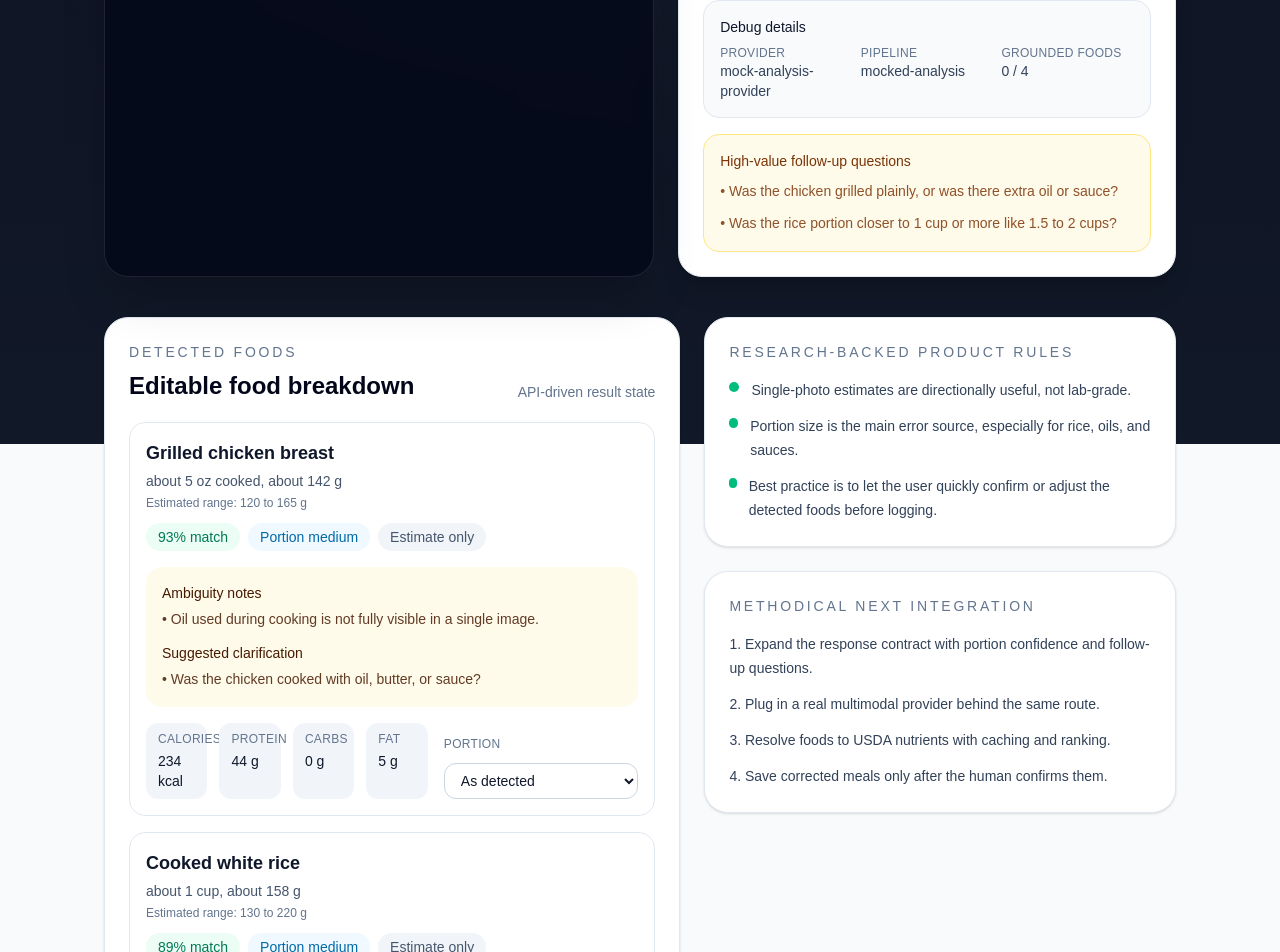
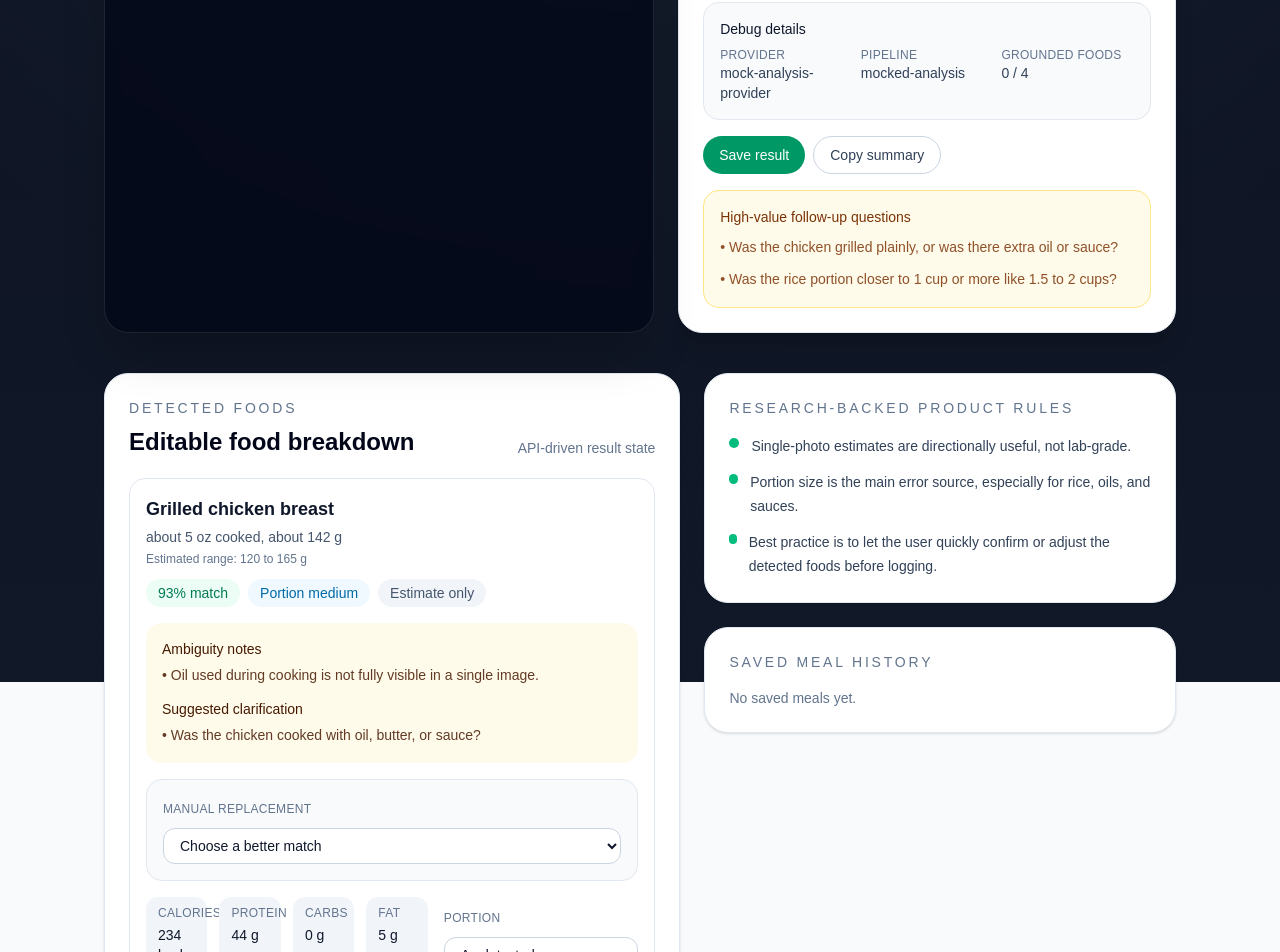
Before and after one commit to RedParrotBerkeley/AI-Macro-Identifier, a Next.js app: page / in a window 1280 px wide. Shown: the part 880-1832 px from the top of the page. Built offline with nearby package versions, Linux system fonts and the light colour scheme.

Commit message:
Add persistence, correction flow, and release docs

```diff
--- a/src/components/analysis-workbench.tsx
+++ b/src/components/analysis-workbench.tsx
@@ -1,7 +1,8 @@
 "use client";
 
-import { useMemo, useState } from "react";
+import { useEffect, useMemo, useState } from "react";
 
+import { loadSavedMeals, saveMeal, type SavedMeal } from "@/lib/storage";
 import type { AnalysisResult, GroundingStatus } from "@/lib/types";
 
 type AnalyzeApiResponse = AnalysisResult & {
@@ -20,6 +21,16 @@ type AnalyzeErrorResponse = {
   pipelineStage?: string;
 };
 
+const manualReplacementOptions = [
+  "Chicken breast, roasted",
+  "Rice, white, cooked",
+  "Avocados, raw",
+  "Vegetables, mixed, cooked",
+  "Salad greens, mixed",
+  "Salmon, cooked",
+  "Eggs, whole, cooked",
+];
+
 export function AnalysisWorkbench({ initialAnalysis }: { initialAnalysis: AnalysisResult }) {
   const [previewUrl, setPreviewUrl] = useState<string | null>(null);
   const [fileName, setFileName] = useState<string>("");
@@ -31,6 +42,12 @@ export function AnalysisWorkbench({ initialAnalysis }: { initialAnalysis: Analys
   const [providerName, setProviderName] = useState<string>("mock-analysis-provider");
   const [pipelineStage, setPipelineStage] = useState<string>("mocked-analysis");
   const [grounding, setGrounding] = useState<GroundingStatus[]>([]);
+  const [savedMeals, setSavedMeals] = useState<SavedMeal[]>([]);
+  const [saveMessage, setSaveMessage] = useState<string>("");
+
+  useEffect(() => {
+    setSavedMeals(loadSavedMeals());
+  }, []);
 
   const totals = useMemo(() => {
     return analysis.foods.reduce(
@@ -85,9 +102,8 @@ export function AnalysisWorkbench({ initialAnalysis }: { initialAnalysis: Analys
       const data = (await response.json()) as AnalyzeApiResponse | AnalyzeErrorResponse;
 
       if (!response.ok || data.status === "error") {
-        const message = data.status === "error"
-          ? data.message
-          : `Analysis failed with status ${response.status}`;
+        const message =
+          data.status === "error" ? data.message : `Analysis failed with status ${response.status}`;
         throw new Error(message);
       }
 
@@ -96,6 +112,7 @@ export function AnalysisWorkbench({ initialAnalysis }: { initialAnalysis: Analys
       setPipelineStage(data.pipelineStage);
       setGrounding(data.grounding);
       setPortionMultipliers({});
+      setSaveMessage("");
     } catch (caughtError) {
       setError(caughtError instanceof Error ? caughtError.message : "Unknown analysis error");
     } finally {
@@ -104,10 +121,64 @@ export function AnalysisWorkbench({ initialAnalysis }: { initialAnalysis: Analys
   }
 
   function updateMultiplier(name: string, nextValue: number) {
+    setSaveMessage("");
     setPortionMultipliers((current) => ({
       ...current,
       [name]: nextValue,
     }));
+  }
+
+  function rerunAnalysis() {
+    void analyzeCurrentImage();
+  }
+
+  function saveCurrentResult() {
+    const entry: SavedMeal = {
+      id: `${Date.now()}`,
+      createdAt: new Date().toISOString(),
+      imageName: fileName || "Untitled meal",
+      analysis,
+    };
+
+    saveMeal(entry);
+    setSavedMeals(loadSavedMeals());
+    setSaveMessage("Saved to local meal history.");
+  }
+
+  async function copySummary() {
+    const text = [
+      `Meal: ${fileName || "Untitled meal"}`,
+      `Calories: ${totals.calories} kcal`,
+      `Protein: ${totals.proteinGrams} g`,
+      `Carbs: ${totals.carbsGrams} g`,
+      `Fat: ${totals.fatGrams} g`,
+    ].join("\n");
+
+    try {
+      await navigator.clipboard.writeText(text);
+      setSaveMessage("Summary copied to clipboard.");
+    } catch {
+      setSaveMessage("Could not copy summary.");
+    }
+  }
+
+  function replaceFoodName(originalName: string, nextName: string) {
+    setAnalysis((current) => ({
+      ...current,
+      foods: current.foods.map((food) =>
+        food.name === originalName
+          ? {
+              ...food,
+              name: nextName,
+              dataSource: "estimated",
+              ambiguityNotes: Array.from(
+                new Set([...food.ambiguityNotes, `Manually replaced with ${nextName}.`])
+              ),
+            }
+          : food
+      ),
+    }));
+    setSaveMessage("Food replacement updated locally. Re-run analysis to re-ground it.");
   }
 
   return (
@@ -199,6 +270,7 @@ export function AnalysisWorkbench({ initialAnalysis }: { initialAnalysis: Analys
                 </p>
                 {error ? <p className="mt-1 text-sm text-rose-600">{error}</p> : null}
               </div>
+              <div className="flex flex-wrap gap-2">
                 <button
                   type="button"
                   onClick={analyzeCurrentImage}
@@ -207,6 +279,15 @@ export function AnalysisWorkbench({ initialAnalysis }: { initialAnalysis: Analys
                 >
                   {isAnalyzing ? "Analyzing..." : "Analyze photo"}
                 </button>
+                <button
+                  type="button"
+                  onClick={rerunAnalysis}
+                  disabled={isAnalyzing || !previewUrl}
+                  className="rounded-full border border-slate-300 bg-white px-4 py-2 text-sm font-medium text-slate-700 transition hover:bg-slate-50 disabled:cursor-not-allowed disabled:opacity-60"
+                >
+                  Re-run
+                </button>
+              </div>
             </div>
           </div>
 
@@ -244,9 +325,29 @@ export function AnalysisWorkbench({ initialAnalysis }: { initialAnalysis: Analys
                 </div>
                 <div>
                   <p className="text-xs uppercase tracking-wide text-slate-500">Grounded foods</p>
-                  <p>{grounding.filter((item) => item.grounded).length} / {analysis.foods.length}</p>
+                  <p>
+                    {grounding.filter((item) => item.grounded).length} / {analysis.foods.length}
+                  </p>
                 </div>
               </div>
+            </div>
+
+            <div className="mt-4 flex flex-wrap gap-2">
+              <button
+                type="button"
+                onClick={saveCurrentResult}
+                className="rounded-full bg-emerald-600 px-4 py-2 text-sm font-medium text-white transition hover:bg-emerald-500"
+              >
+                Save result
+              </button>
+              <button
+                type="button"
+                onClick={() => void copySummary()}
+                className="rounded-full border border-slate-300 bg-white px-4 py-2 text-sm font-medium text-slate-700 transition hover:bg-slate-50"
+              >
+                Copy summary
+              </button>
+              {saveMessage ? <p className="self-center text-sm text-slate-600">{saveMessage}</p> : null}
             </div>
 
             {analysis.followUpQuestions.length ? (
@@ -339,6 +440,31 @@ export function AnalysisWorkbench({ initialAnalysis }: { initialAnalysis: Analys
                     </div>
                   ) : null}
 
+                  <div className="mt-4 rounded-2xl border border-slate-200 bg-slate-50 p-4">
+                    <label className="block">
+                      <span className="text-xs uppercase tracking-wide text-slate-500">
+                        Manual replacement
+                      </span>
+                      <select
+                        className="mt-2 w-full rounded-xl border border-slate-300 bg-white px-3 py-2 text-sm text-slate-900 outline-none focus:border-slate-500"
+                        defaultValue=""
+                        onChange={(event) => {
+                          if (event.target.value) {
+                            replaceFoodName(food.name, event.target.value);
+                            event.target.value = "";
+                          }
+                        }}
+                      >
+                        <option value="">Choose a better match</option>
+                        {manualReplacementOptions.map((option) => (
+                          <option key={option} value={option}>
+                            {option}
+                          </option>
+                        ))}
+                      </select>
+                    </label>
+                  </div>
+
                   <div className="mt-4 grid gap-4 lg:grid-cols-[1fr_auto] lg:items-end">
                     <div className="grid grid-cols-2 gap-3 text-sm sm:grid-cols-4">
                       <MacroChip label="Calories" value={`${Math.round(food.macros.calories * multiplier)} kcal`} />
@@ -386,14 +512,23 @@ export function AnalysisWorkbench({ initialAnalysis }: { initialAnalysis: Analys
 
           <div className="rounded-3xl border border-slate-200 bg-white p-6 shadow-sm">
             <p className="text-sm font-medium uppercase tracking-[0.2em] text-slate-500">
-              Methodical next integration
+              Saved meal history
             </p>
-            <ol className="mt-4 space-y-3 text-sm leading-6 text-slate-700">
-              <li>1. Expand the response contract with portion confidence and follow-up questions.</li>
-              <li>2. Plug in a real multimodal provider behind the same route.</li>
-              <li>3. Resolve foods to USDA nutrients with caching and ranking.</li>
-              <li>4. Save corrected meals only after the human confirms them.</li>
-            </ol>
+            <div className="mt-4 space-y-3 text-sm text-slate-700">
+              {savedMeals.length ? (
+                savedMeals.map((meal) => (
+                  <div key={meal.id} className="rounded-2xl bg-slate-50 p-4">
+                    <p className="font-medium text-slate-900">{meal.imageName}</p>
+                    <p className="mt-1 text-xs text-slate-500">
+                      {new Date(meal.createdAt).toLocaleString()}
+                    </p>
+                    <p className="mt-2 text-sm text-slate-600">{meal.analysis.summary}</p>
+                  </div>
+                ))
+              ) : (
+                <p className="text-slate-500">No saved meals yet.</p>
+              )}
+            </div>
           </div>
         </div>
       </section>
--- /dev/null
+++ b/src/lib/storage.ts
@@ -0,0 +1,30 @@
+import type { AnalysisResult } from "@/lib/types";
+
+export type SavedMeal = {
+  id: string;
+  createdAt: string;
+  imageName: string;
+  analysis: AnalysisResult;
+};
+
+const STORAGE_KEY = "ai-macro-identifier.saved-meals";
+
+export function loadSavedMeals(): SavedMeal[] {
+  if (typeof window === "undefined") return [];
+
+  try {
+    const raw = window.localStorage.getItem(STORAGE_KEY);
+    if (!raw) return [];
+    return JSON.parse(raw) as SavedMeal[];
+  } catch {
+    return [];
+  }
+}
+
+export function saveMeal(entry: SavedMeal) {
+  if (typeof window === "undefined") return;
+
+  const current = loadSavedMeals();
+  const next = [entry, ...current].slice(0, 20);
+  window.localStorage.setItem(STORAGE_KEY, JSON.stringify(next));
+}
```
Also changed, not shown: 4 other files (tests, documents, lock files or other folders). Lines whose indentation alone changed are shown as unchanged.
